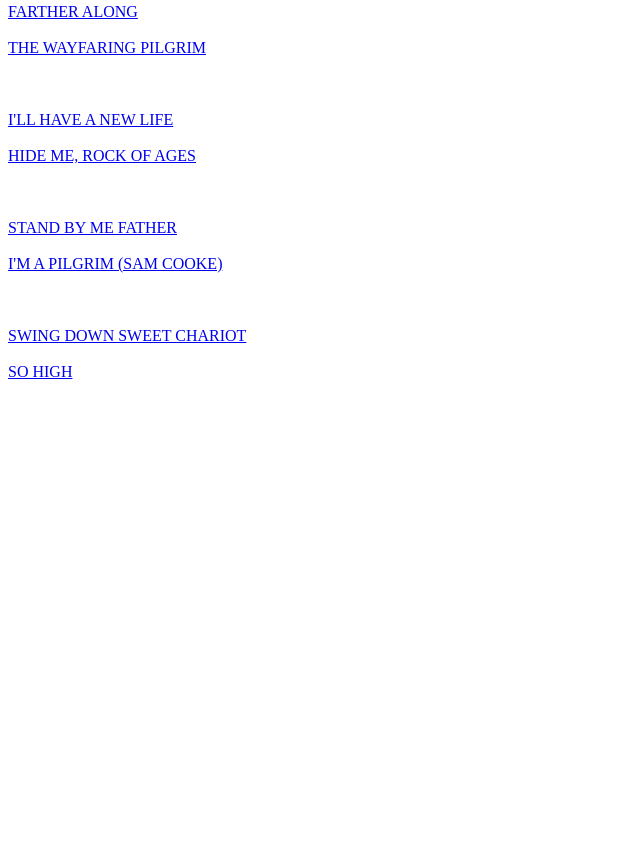
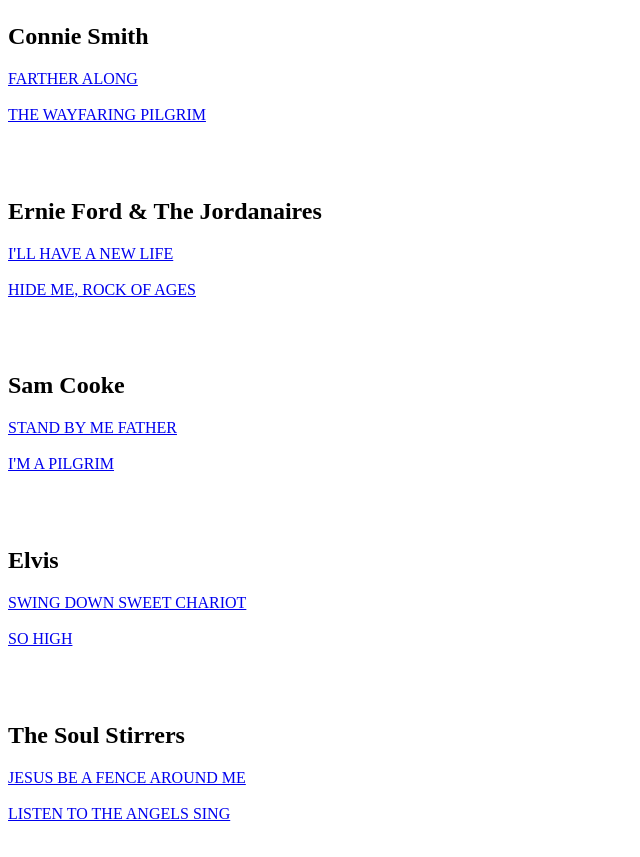
Before and after one commit to Gregory-S-Nothnagel/index, a plain HTML site: page hymns/index.html in a window 1280 px wide. Shown: the part 755-1612 px from the top of the page, without its empty margins (0-640 px from the left). Before the commit the page ends 1198 px from the top, so only its background shows below. Drawn offline with Linux system fonts and the light colour scheme.

Commit message:
commit message

```diff
--- a/hymns/index.html
+++ b/hymns/index.html
@@ -29,17 +29,25 @@
   <a href="./JESUS_PAID_IT_ALL.mp3" target="_blank">JESUS PAID IT ALL</a><br><br>
   <br><br>
 
+  <h2>Connie Smith</h2>
   <a href="./FARTHER_ALONG.mp3" target="_blank">FARTHER ALONG</a><br><br>
   <a href="./THE_WAYFARING_PILGRIM.mp3" target="_blank">THE WAYFARING PILGRIM</a><br><br>
   <br><br>
+  <h2>Ernie Ford & The Jordanaires</h2>
   <a href="./ILL_HAVE_A_NEW_LIFE.mp3" target="_blank">I'LL HAVE A NEW LIFE</a><br><br>
   <a href="./HIDE_ME,_ROCK_OF_AGES.mp3" target="_blank">HIDE ME, ROCK OF AGES</a><br><br>
   <br><br>
+  <h2>Sam Cooke</h2>
   <a href="./STAND_BY_ME_FATHER.mp3" target="_blank">STAND BY ME FATHER</a><br><br>
-  <a href="./IM_A_PILGRIM_SAM_COOKE.mp3" target="_blank">I'M A PILGRIM (SAM COOKE)</a><br><br>
+  <a href="./IM_A_PILGRIM_SAM_COOKE.mp3" target="_blank">I'M A PILGRIM</a><br><br>
   <br><br>
+  <h2>Elvis</h2>
   <a href="./SWING_DOWN_SWEET_CHARIOT.mp3" target="_blank">SWING DOWN SWEET CHARIOT</a><br><br>
   <a href="./SO_HIGH.mp3" target="_blank">SO HIGH</a><br><br>
+  <br><br>
+  <h2>The Soul Stirrers</h2>
+  <a href="./JESUS_BE_A_FENCE_AROUND_ME.mp3" target="_blank">JESUS BE A FENCE AROUND ME</a><br><br>
+  <a href="./LISTEN_TO_THE_ANGELS_SING.mp3" target="_blank">LISTEN TO THE ANGELS SING</a><br><br>
   <br><br>
 
   <script>
--- a/hymns/sw.js
+++ b/hymns/sw.js
@@ -21,7 +21,8 @@
   './FARTHER_ALONG.mp3', './THE_WAYFARING_PILGRIM.mp3',
   './ILL_HAVE_A_NEW_LIFE.mp3', './HIDE_ME,_ROCK_OF_AGES.mp3',
   './STAND_BY_ME_FATHER.mp3', './IM_A_PILGRIM_SAM_COOKE.mp3',
-  './SWING_DOWN_SWEET_CHARIOT.mp3', './SO_HIGH.mp3'
+  './SWING_DOWN_SWEET_CHARIOT.mp3', './SO_HIGH.mp3',
+  './JESUS_BE_A_FENCE_AROUND_ME.mp3', './LISTEN_TO_THE_ANGELS_SING.mp3'
 ];
 
 // Install service worker and cache necessary files
```
Also changed, not shown: 2 other files.
